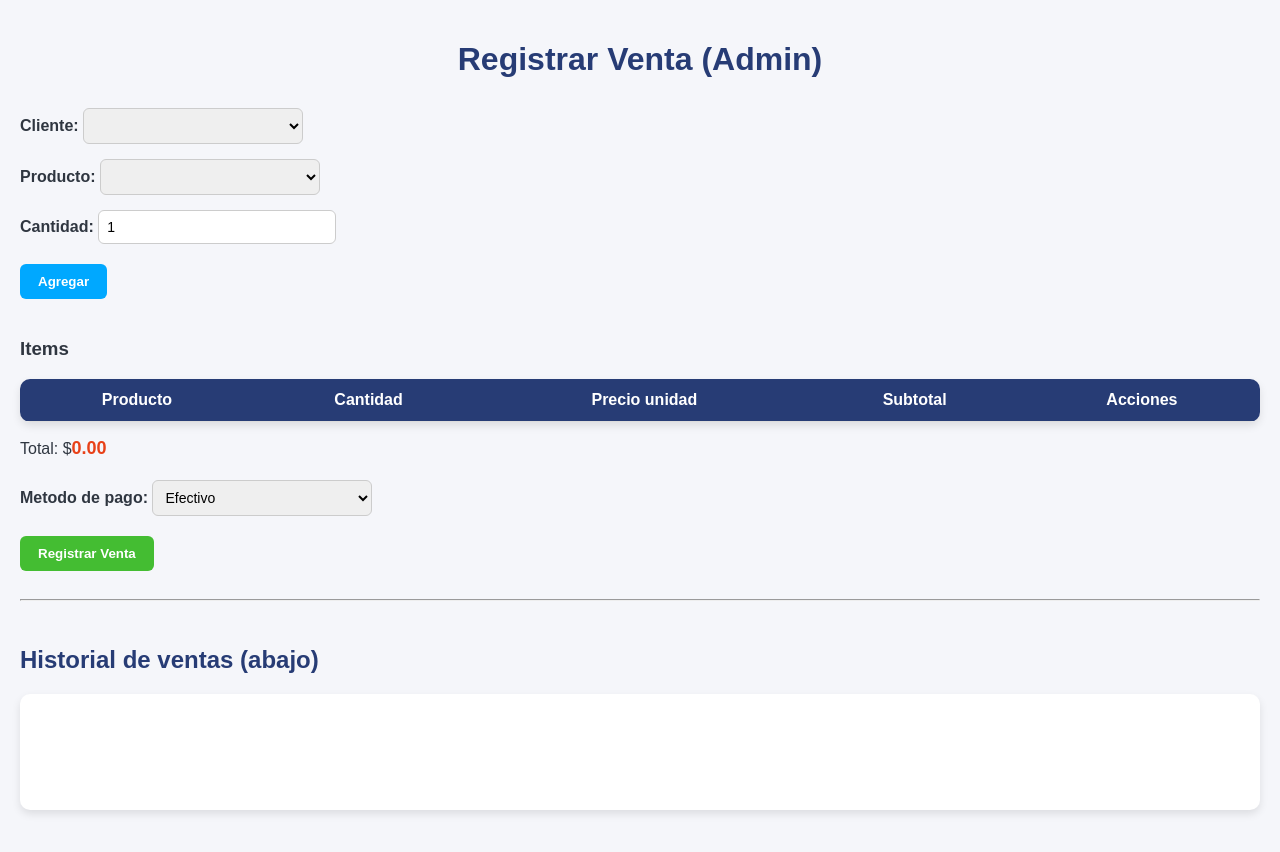
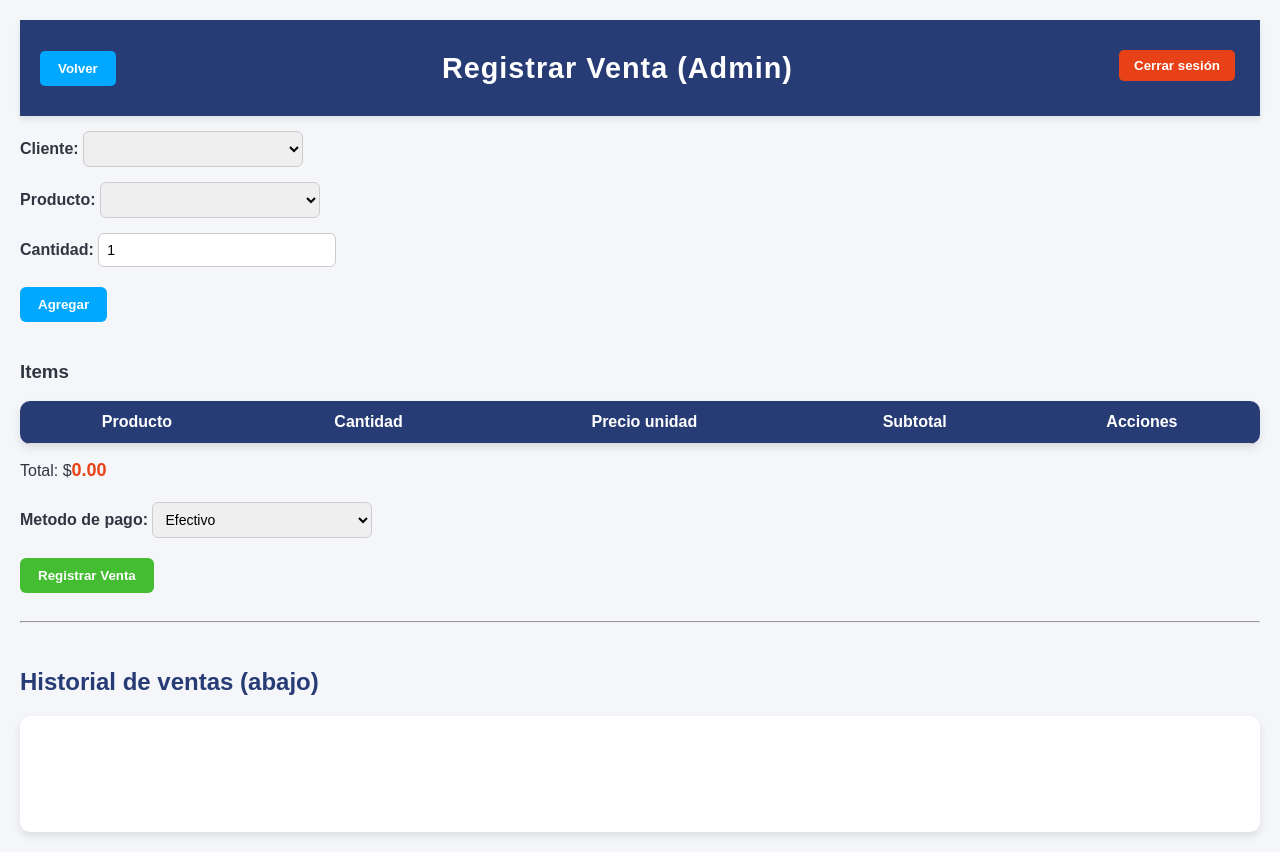
Before and after one commit to K4mish/Practica-login-original, a website: page frontend/pages/venta.html in a window 1280 px wide. Before the commit the page ends 830 px from the top, so only its background shows below. Drawn offline with Linux system fonts and the light colour scheme; no server answers; sample sign-in values are in the browser's storage.

Commit message:
Correcion errores pequeños

```diff
--- a/backend/controllers/ventasController.js
+++ b/backend/controllers/ventasController.js
@@ -26,7 +26,7 @@ export const createSaleByAdmin = async (req, res) => {
     }
 
     try {
-        const ventaId = await createSaleTransaction(clienteId, items, metodo_pago || "Efectivo", clienteId);
+        const ventaId = await createSaleTransaction(cliente_id, items, metodo_pago || "Efectivo", creadoPor);
         res.status(201).json({ message: "Venta registrada por admin.", ventaId });
     } catch (error) {
         res.status(400).json({ message: "Error al crear la venta", error: error.message });
@@ -35,7 +35,7 @@ export const createSaleByAdmin = async (req, res) => {
 // Respuestas de ventas con respecto al admin
 export const getSales = async (req, res) => {
     try {
-        if (req.user.role === "admin") {
+        if (req.user.rol === "admin") {
             const ventas = await getAllSales();
             return res.json(ventas);
         }
@@ -52,7 +52,7 @@ export const getSaleById = async (req, res) => {
         const venta = await getSaleByIdModel(ventaId);
         if (!venta) return res.status(404).json({ message: "Venta no encontrada." });
         // Verificar permisos
-        if (req.user.role !== "admin" && venta.cliente_id !== req.user.id) {
+        if (req.user.rol !== "admin" && venta.cliente_id !== req.user.id) {
             return res.status(403).json({ message: "No tienes permiso para ver esta venta." });
         }
         res.json(venta);
--- a/frontend/css/carrito.css
+++ b/frontend/css/carrito.css
@@ -52,6 +52,11 @@ margin: 10px 0;
 float: left;
 transition: background 0.3s;
 }
+
+#volver:hover {
+background-color: #0079B3;
+}
+
 /* ======== TABLA DEL CARRITO ======== */
 table {
 width: 90%;
--- a/frontend/css/productos.css
+++ b/frontend/css/productos.css
@@ -51,6 +51,11 @@ button[onclick="cerrarSesion()"]:hover {
   float: left;
   transition: background 0.3s;
 }
+
+#volver:hover {
+background-color: #0079B3;
+}
+
 /* ====== BOTÓN AGREGAR PRODUCTO ====== */
 #openAddModalBtn {
   background-color: #00a8ff;
--- a/frontend/css/users.css
+++ b/frontend/css/users.css
@@ -52,6 +52,11 @@ button[onclick="cerrarSesion()"]:hover {
 float: left;
 transition: background 0.3s;
 }
+
+#volver:hover {
+background-color: #0079B3;
+}
+
 /* ====== Tabla de usuarios ====== */
 table {
 margin: 30px auto;
--- a/frontend/css/venta.css
+++ b/frontend/css/venta.css
@@ -7,10 +7,54 @@ body {
     color: #2f3640;
 }
 
-h1 {
-    text-align: center;
-    margin-bottom: 25px;
-    color: #273c75;
+/* ======== ENCABEZADO ======== */
+header {
+background-color: #273c75;
+color: white;
+padding: 20px;
+display: flex;
+justify-content: space-between;
+align-items: center;
+box-shadow: 0 3px 6px rgba(0, 0, 0, 0.1);
+}
+
+header h1 {
+margin: 0;
+font-size: 1.8rem;
+letter-spacing: 1px;
+}
+
+/* ====== BOTÓN CERRAR SESIÓN ====== */
+button[onclick="cerrarSesion()"] {
+background-color: #e84118;
+color: white;
+border: none;
+padding: 8px 15px;
+border-radius: 5px;
+cursor: pointer;
+float: right;
+margin-bottom: 15px;
+transition: background 0.3s;
+}
+
+button[onclick="cerrarSesion()"]:hover {
+background-color: #c23616;
+}
+/* ====== BOTÓN VOLVER ====== */
+#volver {
+background-color: #00a8ff;
+color: white;
+border: none;
+padding: 10px 18px;
+border-radius: 5px;
+cursor: pointer;
+margin: 10px 0;
+float: left;
+transition: background 0.3s;
+}
+
+#volver:hover {
+background-color: #0079B3;
 }
 
 /* ====== FORMULARIO PRINCIPAL ====== */
--- a/frontend/js/adminVentas.js
+++ b/frontend/js/adminVentas.js
@@ -39,6 +39,7 @@ async function loadProducts() {
         if (!res.ok) throw new Error('No se pudieron cargar los productos. Token inválido o sin permisos.');
 
         const data = await res.json();
+        productsCache = data;
         productoSelect.innerHTML = data.map(p => `<option value="${p.id}" data-price="${p.precio_venta}">${p.producto} - $${Number(p.precio_venta).toFixed(2)} (Stock: ${p.stock})</option>`).join('');
     } catch (error) {
         console.error('Error en loadProducts:', error);
@@ -62,7 +63,7 @@ function renderItems() {
         `;
         itemsBody.appendChild(tr);
     });
-    AdminTotalEl.textContent = `Total: $ ${Number(total).toFixed(2)}`;
+    AdminTotalEl.textContent = `$ ${Number(total).toFixed(2)}`;
 
     document.querySelectorAll(".remove").forEach(b => {
         b.addEventListener("click", (e) => {
@@ -74,7 +75,7 @@ function renderItems() {
 }
 btnAdd.addEventListener("click", () => {
     const pId = Number(productoSelect.value);
-    const product = productsCache.findIndex(p => Number(p.id) === pId);
+    const product = productsCache.find(p => Number(p.id) === pId);
     const div = Math.max(1, Number(cantidadInput.value));
     if (!product) return alert('Producto no encontrado.');
     if (div > product.stock) return alert('Cantidad excede el stock disponible.');
@@ -112,7 +113,7 @@ async function loadHistorial() {
     const data = await res.json();
     historialDiv.innerHTML = data.map(v => `
         <div>
-            <strong>ID ${v.id}</strong> Cliente: ${v.cliente_nombre || v.cliente_id} - Total: $${Number(v.total).toFixed(2)} - Método: ${v.metodo_pago}
+            <strong>ID ${v.id}</strong> Cliente: ${v.cliente_nombre || v.cliente_id} - Total: $${Number(v.total).toFixed(2)} - Método: ${v.metodo_pago} - Creado por: ${v.creado_por_nombre || v.creado_por}
             <button data-id="${v.id}" class="viewDetails">Ver Detalles</button>
         </div>`
     ).join('');
--- a/frontend/pages/venta.html
+++ b/frontend/pages/venta.html
@@ -6,7 +6,17 @@
     <link rel="stylesheet" href="/css/venta.css" />
 </head>
 <body>
+    <header>
+    <button id="volver" onclick="location.href='../pages/admin.html'">Volver</button>
     <h1>Registrar Venta (Admin)</h1>
+    <button onclick="cerrarSesion()">Cerrar sesión</button>
+    <script>
+        function cerrarSesion() {
+            localStorage.removeItem('token');
+            window.location.href = '../pages/login.html';
+        }
+    </script>
+    </header>
 
     <label>Cliente:
         <select id="clientSelect"></select>
```
Lines whose indentation alone changed are shown as unchanged.
